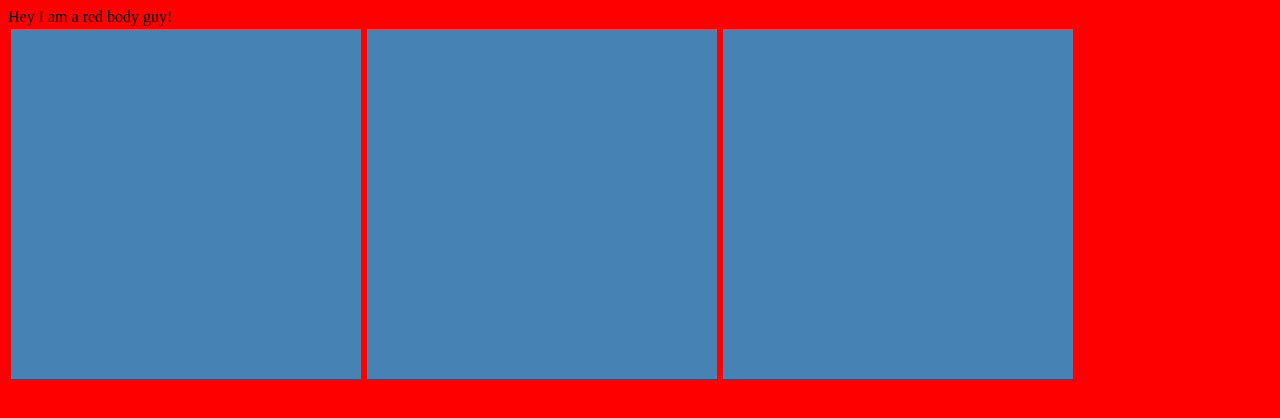
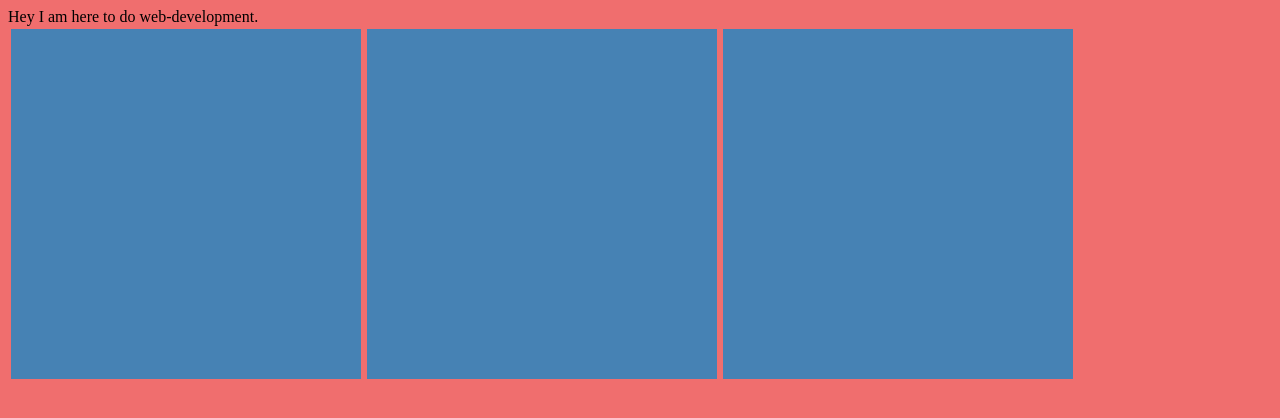
Before and after one commit to PratikshaC410/web-dev, a plain HTML site: page mediaquery/index.html in a window 1280 px wide. Drawn offline with Linux system fonts and the light colour scheme.

Commit message:
updated one

```diff
--- a/mediaquery/index.html
+++ b/mediaquery/index.html
@@ -8,7 +8,7 @@
     <title>CSS media query</title>
     <style>
         body {
-            background-color: red;
+            background-color: rgb(240, 110, 110);
         }
 
         @media screen and (orientation: portrait) {
@@ -49,7 +49,7 @@
 
 <body>
     <div>
-        Hey I am a red body guy!
+        Hey I am here to do web-development.
     </div>
 
     <div class="boxes">
```
